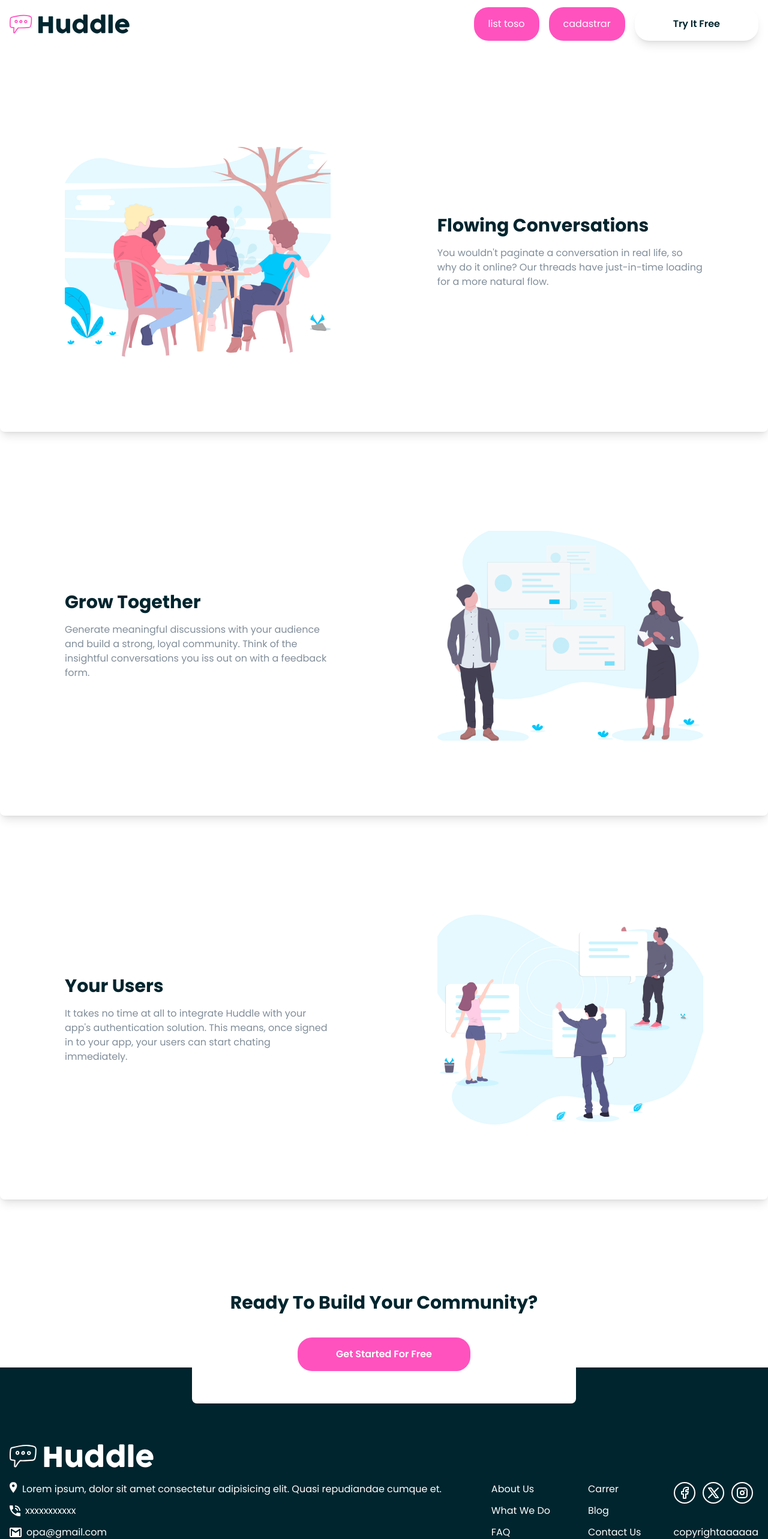
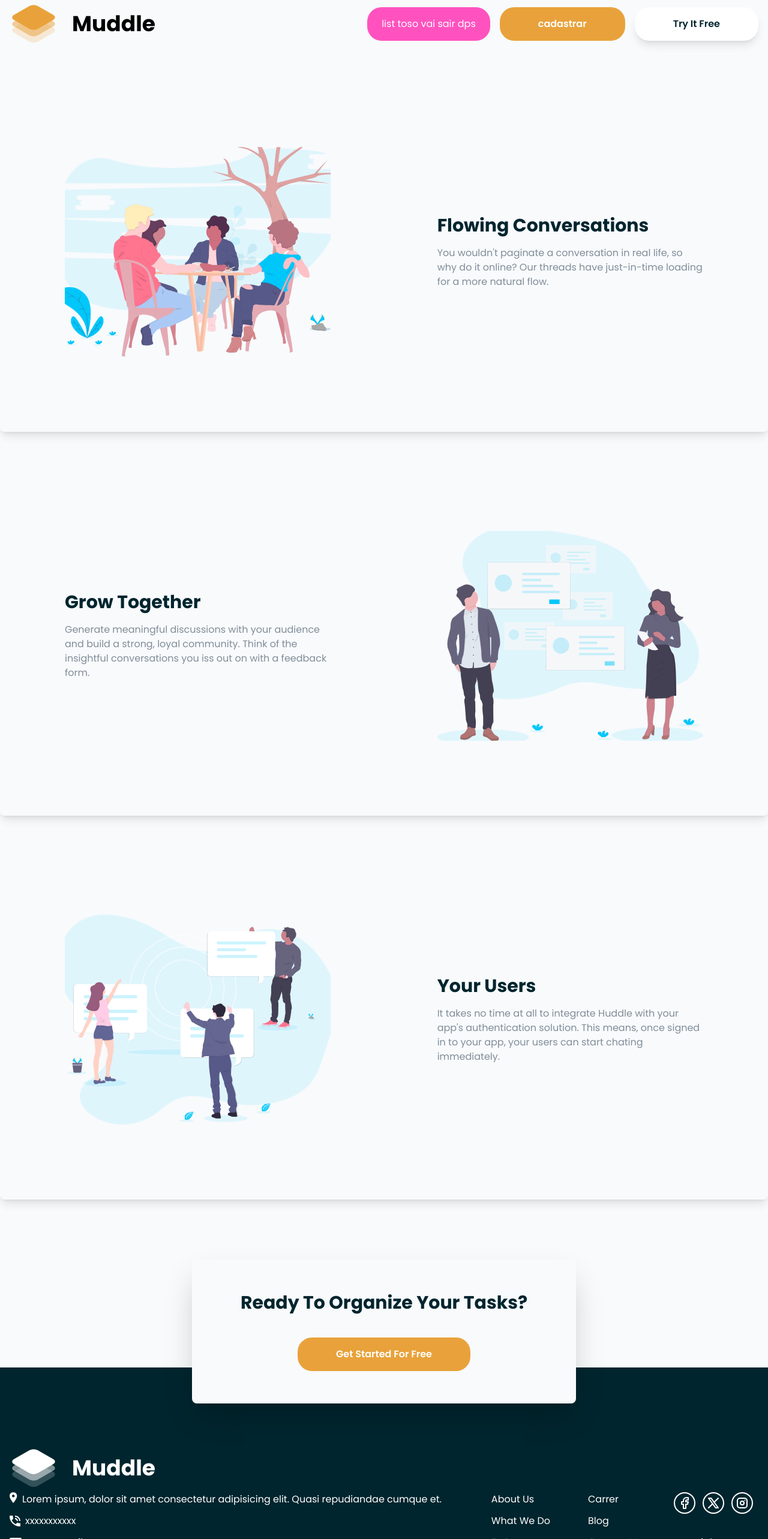
Before and after one commit to Nick-Yanase/Muddle, a Next.js app in the folder frontend/: page / in a window 1280 px wide. Shown: the top 2566 px of the page at 60% size. Built offline with nearby package versions, Linux system fonts and the light colour scheme.

Commit message:
little modifications on colors

```diff
--- a/frontend/src/app/page.tsx
+++ b/frontend/src/app/page.tsx
@@ -1,9 +1,7 @@
 import FlowConverse from "@/components/flowConverse/FlowConverse";
-import GetStarted from "@/components/getStarted/GetStarted";
 import GrowToghether from "@/components/growTogether/GrowTogether,";
 import Layout from "@/components/layout/layout";
 import YourUsers from "@/components/yourUsers/YourUsers";
-import Image from "next/image";
 
 export default function Home() {
   return (
--- a/frontend/src/components/btn.tsx
+++ b/frontend/src/components/btn.tsx
@@ -5,7 +5,7 @@ const buttonVariants = tv({
   base: "rounded-lg px-16 font-medium flex items-center justify-center gap-2 transition rounded-3xl font-semibold",
   variants: {
     variant: {
-      primary: "bg-pink text-white hover:bg-pink/80 ",
+      primary: "bg-orange20 text-white hover:bg-yellow20 ",
       secondary: "bg-white text-cyan50 hover:text-cyan30 shadow-lg",
     },
     size: {
--- a/frontend/src/components/getStarted/GetStarted.tsx
+++ b/frontend/src/components/getStarted/GetStarted.tsx
@@ -2,8 +2,8 @@ import Btn from "../btn";
 
 export default function GetStarted() {
   return(
-    <div className="flex w-1/2 h-60 flex-col items-center justify-center gap-10 translate-y-1/4 bg-white rounded-lg z-10">
-      <h2 className="text-cyan50 text-3xl font-bold ">Ready To Build Your Community?</h2>
+    <div className="flex w-1/2 h-60 flex-col items-center justify-center gap-10 translate-y-1/4 rounded-lg z-10 bg-iceWhite shadow-2xl">
+      <h2 className="text-cyan50 text-3xl font-bold ">Ready To Organize Your Tasks?</h2>
       <Btn variant="primary" size="default">
         Get Started For Free
       </Btn>
--- a/frontend/src/components/layout/footer/LogoFooter.tsx
+++ b/frontend/src/components/layout/footer/LogoFooter.tsx
@@ -1,7 +1,13 @@
+import Image from 'next/image'
+import logoFooter from '/public/images/LogoFooter.svg'
+
 export default function LogoFooter() {
   return(
-    <div className="mb-6">
-      <img src="/images/logo-footer.svg" alt="logo-footer" />
+    <div className="flex items-center gap-6">
+      <div className="w-20 h-20 relative">
+        <Image src={logoFooter} alt='logo-footer' fill style={{objectFit: 'contain'}}/>
+      </div>
+      <span className="text-white text-4xl font-bold ">Muddle</span>
     </div>
   )
 }
--- a/frontend/src/components/layout/footer/logotipo.tsx
+++ b/frontend/src/components/layout/footer/logotipo.tsx
@@ -1,14 +1,14 @@
 import Image from "next/image"
-import logotipo from "/public/images/logo.svg"
+import logotipo from "/public/images/LogoTask.svg"
 export default function Logotipo(){
   return(
 
-    <div className="">
+    <div className="flex items-center gap-6">
       <div className="relative overflow-hidden">
-        <Image src={logotipo} alt="logotipo" width={200} height={100}/>
+        <Image src={logotipo} alt="logotipo" width={80} height={80}/>
       </div>
-      <span>
-        {/* Muddle */}
+      <span className="font-bold text-4xl">
+        Muddle
       </span>
     </div>
   )
--- a/frontend/src/components/layout/header.tsx
+++ b/frontend/src/components/layout/header.tsx
@@ -12,8 +12,10 @@ export default function Header() {
         <Logotipo />
         <div className="flex gap-4">
 
-           <Link href={"/todoList" } className=" px-6 py-3 flex items-center justify-center bg-pink rounded-3xl text-white ">list toso</Link>
-           <Link href={"/register" } className=" px-6 py-3 flex items-center justify-center bg-pink rounded-3xl text-white ">cadastrar</Link>
+           <Link href={"/todoList" } className=" px-6 py-3 flex items-center justify-center bg-pink rounded-3xl text-white ">list toso vai sair dps</Link>
+          <Btn variant="primary" size="default">
+            <Link href={"/register" }>cadastrar</Link>
+          </Btn>
           <Btn variant="secondary" size="default">
             Try It Free
           </Btn>
--- a/frontend/src/components/layout/layout.tsx
+++ b/frontend/src/components/layout/layout.tsx
@@ -8,7 +8,7 @@ export interface MainPageProps {
 }
 export default function Layout({className, children}: MainPageProps){
   return(
-    <div className="flex flex-col">
+    <div className="flex flex-col bg-iceWhite">
       <Header/>
       <main className={`w-full flex gap-10 flex-col items-center justify-center relative ${className ?? ``}`}>
         {children}
--- a/frontend/src/components/yourUsers/YourUsers.tsx
+++ b/frontend/src/components/yourUsers/YourUsers.tsx
@@ -7,10 +7,6 @@ export default function YourUsers() {
     <>
       <section className="flex items-center justify-center max-w-screen-xl w-full h-[600px] p-4 shadow-lg rounded-lg ">
       <div className="flex items-center justify-between p-10 w-11/12">
-        <div className="w-5/12">
-          <h2 className="text-3xl font-bold text-cyan50 mb-4">Your Users</h2>
-          <p className="text-cyan30">It takes no time at all to integrate Huddle with your app's authentication solution. This means, once signed in to your app, your users can start chating immediately.</p>
-        </div>
         <div className="relative w-5/12 h-[350px]">
           <Image
             src={users}
@@ -19,6 +15,10 @@ export default function YourUsers() {
             objectFit="cover"
             />
         </div>
+        <div className="w-5/12">
+          <h2 className="text-3xl font-bold text-cyan50 mb-4">Your Users</h2>
+          <p className="text-cyan30">It takes no time at all to integrate Huddle with your app's authentication solution. This means, once signed in to your app, your users can start chating immediately.</p>
+        </div>
       </div>
       </section>
       <GetStarted/>
--- a/frontend/tailwind.config.ts
+++ b/frontend/tailwind.config.ts
@@ -13,6 +13,7 @@ const config: Config = {
         cyan30: 'hsl(208, 11%, 55%)',
         cyan50: 'hsl(192, 100%, 9%)',
         pink: ' hsl(322, 100%, 66%)',
+
         gray10: '#E3E8EF',
         realBlue: '#3662E3',
         green20: '#32D657 ',
@@ -20,6 +21,7 @@ const config: Config = {
         yellow20: '#F5D565',
         beige10: '#F5E8D5',
         orange20: '#E9A23B',
+        iceWhite: '#F8FAFC',
 
         background: "var(--background)",
         foreground: "var(--foreground)",
```
Also changed, not shown: frontend/public/images/LogoFooter.svg (added).
